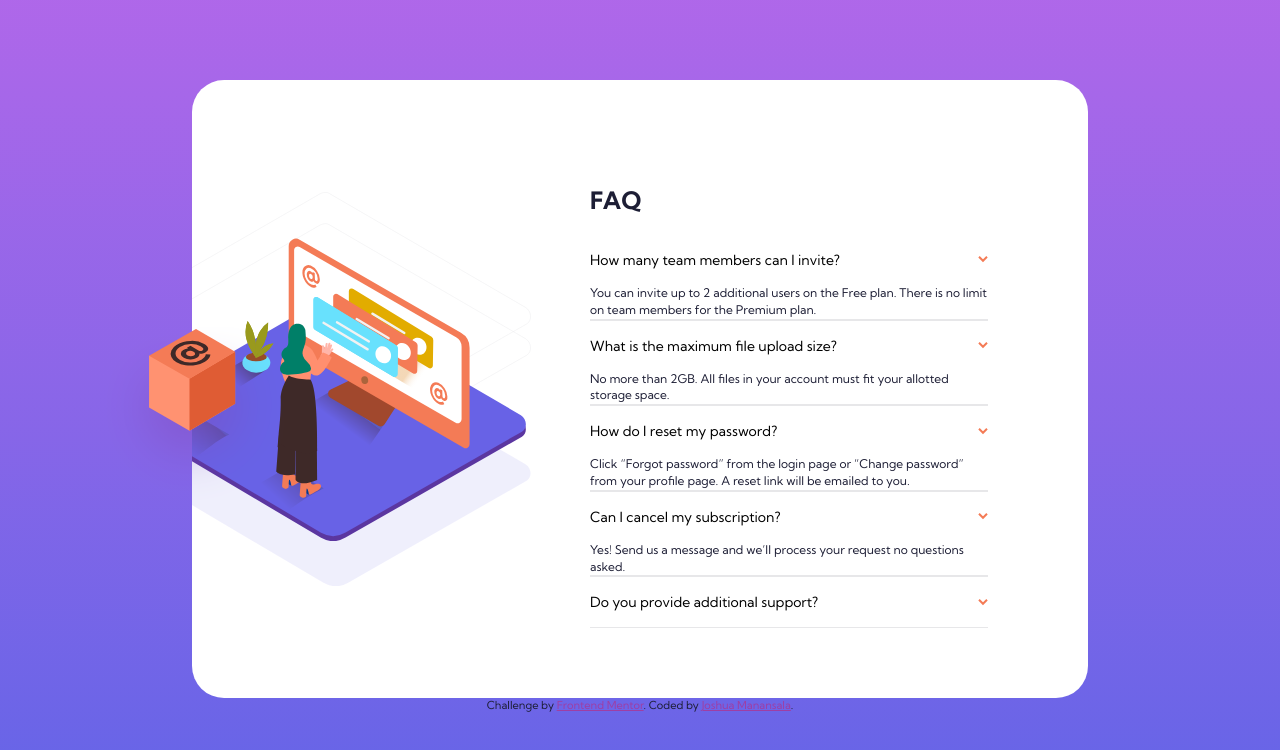
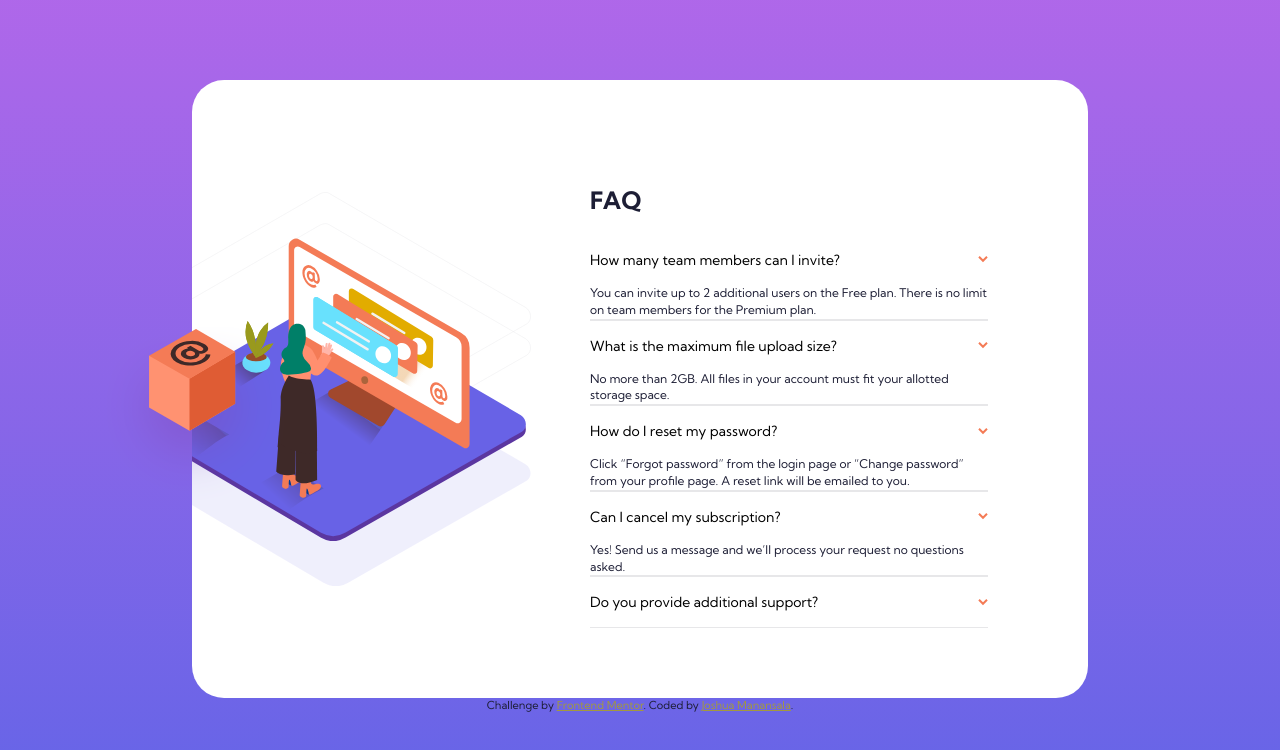
Before and after one commit to T4R0TARO/faq_accordion_card, a plain HTML site: page index.html in a window 1280 px wide. Drawn offline with Linux system fonts and the light colour scheme.

Commit message:
change footer styles

```diff
--- a/styles.css
+++ b/styles.css
@@ -237,5 +237,5 @@ text-align: center;
 }
 
 .attribution a {
-color: hsl(298, 45%, 44%);
+color: hsl(54, 45%, 44%);
 };
```
